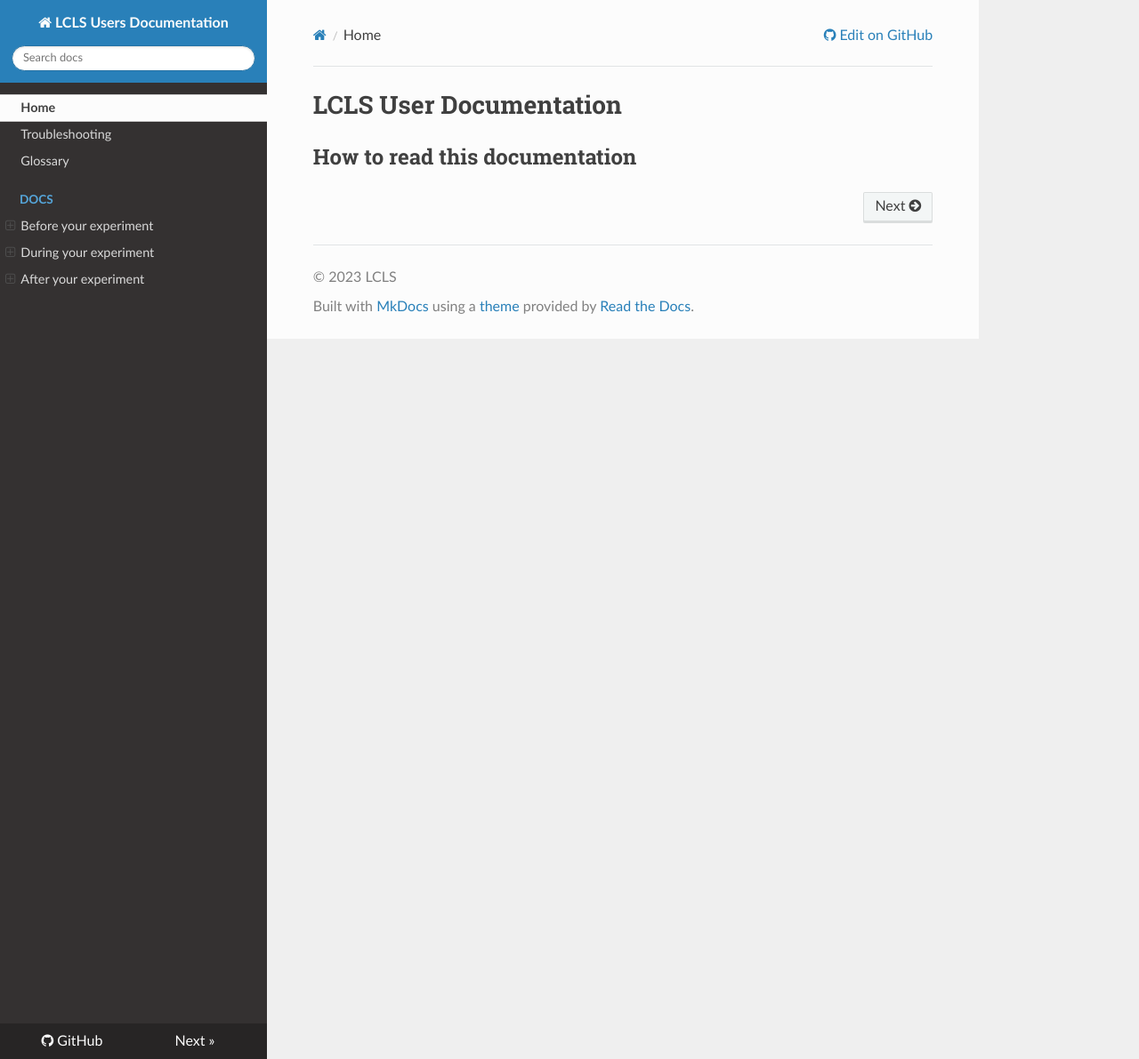
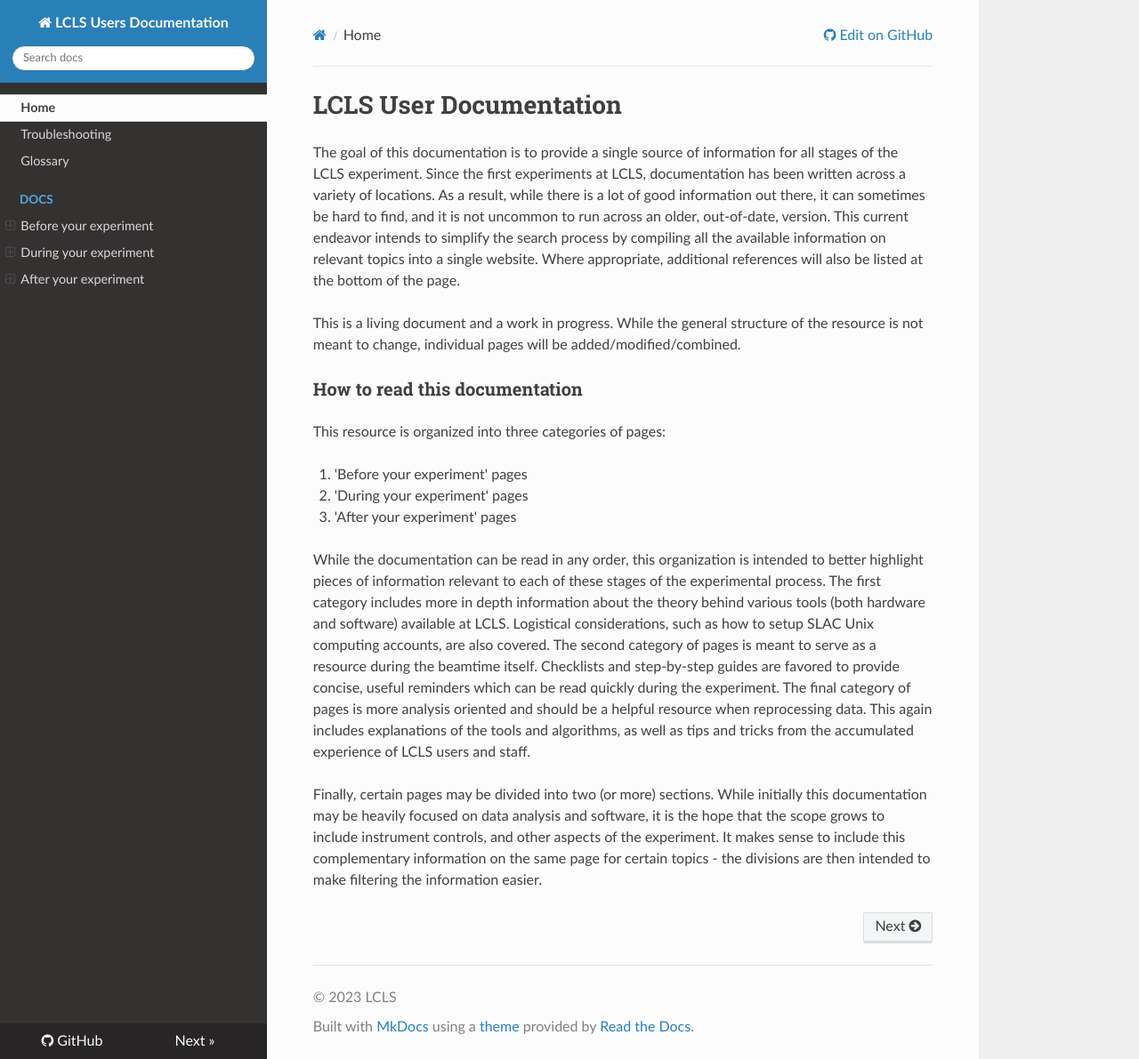
Before and after one commit to lcls-users/lcls-users, an MkDocs documentation site: the page built from docs/index.md, in a window 1280 px wide and 1191 px high. Shown: the whole window at 89% size. Built offline with MkDocs 1.6.1, drawn with Linux system fonts in a browser that asks for light colours; nearby versions of some CDN libraries.

Commit message:
draft 1 - homepage

```diff
--- a/docs/index.md
+++ b/docs/index.md
@@ -1,3 +1,17 @@
 # LCLS User Documentation
 
-## How to read this documentation
+The goal of this documentation is to provide a single source of information for all stages of the LCLS experiment. Since the first experiments at LCLS, documentation has been written across a variety of locations. As a result, while there is a lot of good information out there, it can sometimes be hard to find, and it is not uncommon to run across an older, out-of-date, version. This current endeavor intends to simplify the search process by compiling all the available information on relevant topics into a single website. Where appropriate, additional references will also be listed at the bottom of the page.
+
+This is a living document and a work in progress. While the general structure of the resource is not meant to change, individual pages will be added/modified/combined.
+
+### How to read this documentation
+
+This resource is organized into three categories of pages:
+
+1. 'Before your experiment' pages
+2. 'During your experiment' pages
+3. 'After your experiment' pages
+
+While the documentation can be read in any order, this organization is intended to better highlight pieces of information relevant to each of these stages of the experimental process. The first category includes more in depth information about the theory behind various tools (both hardware and software) available at LCLS. Logistical considerations, such as how to setup SLAC Unix computing accounts, are also covered. The second category of pages is meant to serve as a resource during the beamtime itself. Checklists and step-by-step guides are favored to provide concise, useful reminders which can be read quickly during the experiment. The final category of pages is more analysis oriented and should be a helpful resource when reprocessing data. This again includes explanations of the tools and algorithms, as well as tips and tricks from the accumulated experience of LCLS users and staff.
+
+Finally, certain pages may be divided into two (or more) sections. While initially this documentation may be heavily focused on data analysis and software, it is the hope that the scope grows to include instrument controls, and other aspects of the experiment. It makes sense to include this complementary information on the same page for certain topics - the divisions are then intended to make filtering the information easier.
```
